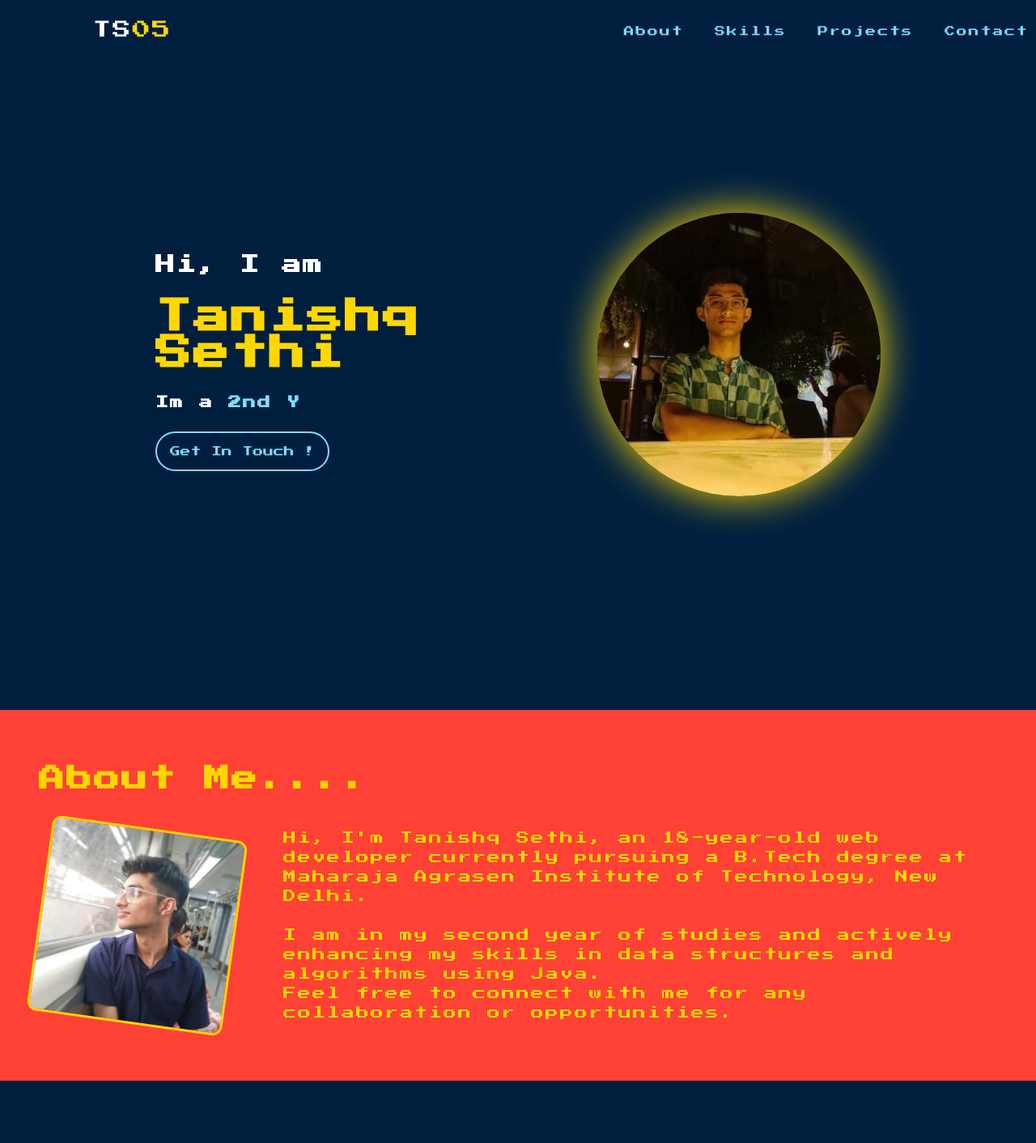
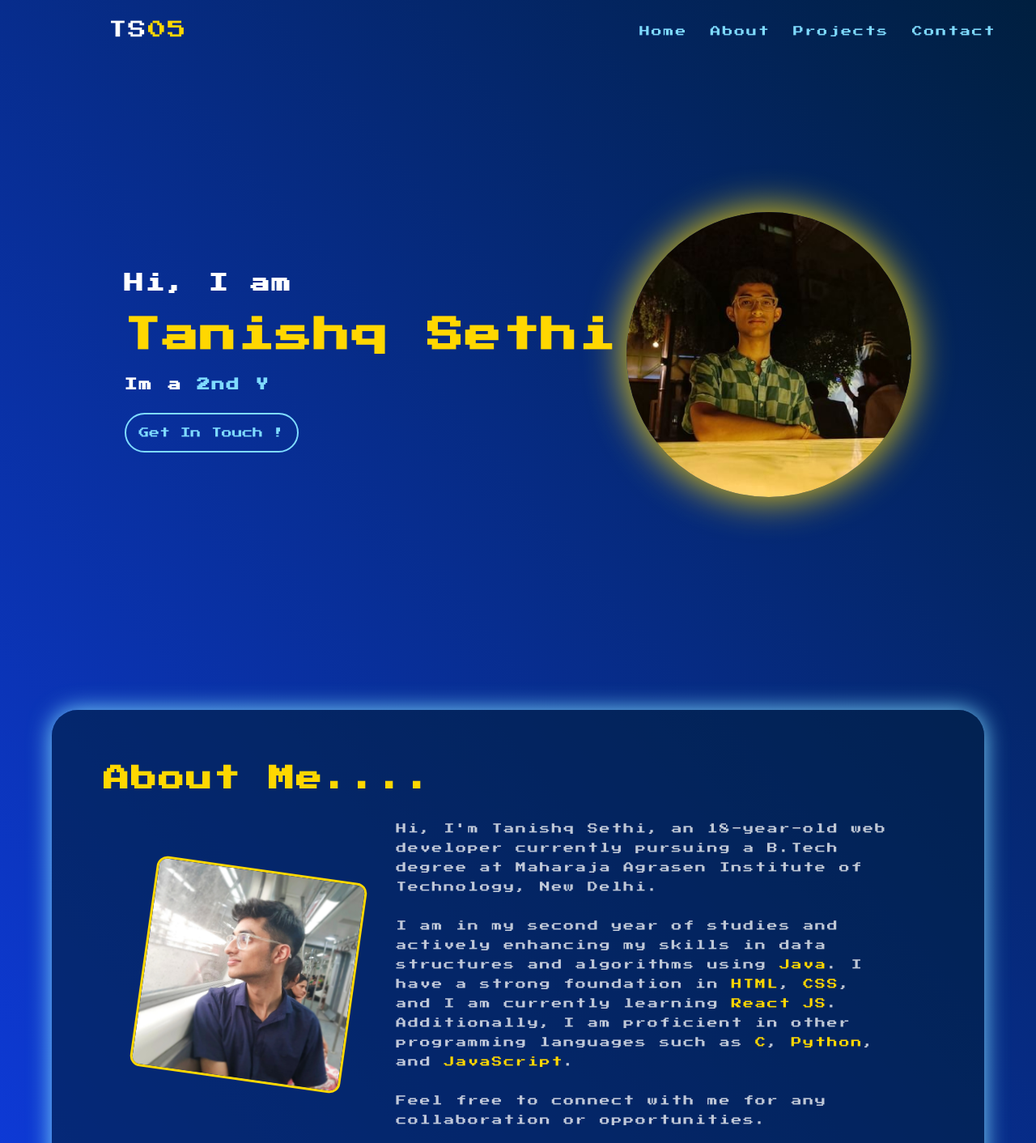
Before and after one commit to iamtanishqsethi/Portfolio, a plain HTML site: page index.html in a window 1280 px wide. Shown: the top 1412 px of the page at 81% size. Drawn offline with Linux system fonts and the light colour scheme.

Commit message:
about section update

```diff
--- a/index.html
+++ b/index.html
@@ -21,14 +21,14 @@
             </a>
             <nav>
                 <ul class="nav-items">
+                    <li><a href="#main" class="nav-item">Home</a></li>
                     <li><a href="#about" class="nav-item">About</a></li>
-                    <li><a href="#skills" class="nav-item">Skills</a></li>
                     <li><a href="#projects" class="nav-item">Projects</a></li>
                     <li><a href="#contact" class="nav-item">Contact</a></li>
                 </ul>
             </nav>
         </header>
-        <main>
+        <main id="main">
             <div class="hero-text">
                 <h2>
                     Hi, I am
@@ -49,17 +49,22 @@
             </h1>
             <div class="about-content">
                 <img src="assets/profile2.jpg" alt="profile2">
-                <p>Hi, I'm Tanishq Sethi, an 18-year-old web developer currently pursuing a B.Tech degree at
-                    Maharaja Agrasen Institute of Technology, New Delhi.
-                    <br><br>
-                    I am in my second year of studies and actively enhancing my skills in data structures and algorithms using Java.
-                    <br>
-                    Feel free to connect with me for any collaboration or opportunities.
-                </p>
+                <div class="about-text">
+                    <p>Hi, I'm Tanishq Sethi, an 18-year-old web developer currently pursuing a B.Tech degree at Maharaja Agrasen Institute of Technology, New Delhi.
+                        <br><br>
+                        I am in my second year of studies and actively enhancing my skills in data structures and algorithms using <span>Java</span>.
+                        I have a strong foundation in <span>HTML</span>, <span>CSS</span>, and I am currently learning <span>React JS</span>.
+                        Additionally, I am proficient in other programming languages such as <span>C</span>, <span>Python</span>, and <span>JavaScript</span>.
+                        <br><br>
+                        Feel free to connect with me for any collaboration or opportunities.
+                    </p>
+                </div>
 
             </div>
 
+
         </div>
+
         <div class="contact" id="contact">
             <h2 class="contact-me">Get In Touch</h2>
             <p class="contact-text">I am actively seeking new career opportunities, and my inbox is always open.
--- a/style.css
+++ b/style.css
@@ -5,7 +5,8 @@ html {
 
 body{
     font-family: 'Press Start 2P', sans-serif;
-    background-color: #001F3F;
+    background-image: linear-gradient(230deg,#001F3F, rgb(17, 64, 251));
+    /*background-color: #00488c;*/
     color: #FFD700;
     margin: 0 auto;
     letter-spacing: 2px;
@@ -52,16 +53,16 @@ header{
     width: 100%;
     display: flex;
     align-items: center;
-    justify-content: center;
-    gap: 45%;
-    padding: 0.8rem 1.5rem;
+    justify-content: space-evenly;
+    gap:35% ;
+    padding: 0.8rem 1.32rem;
     margin-top: 0;
     position: fixed;
     transition: all .3s ease-in-out;
     z-index: 10;
 }
 header.active{
-    background-color: #0058a6;
+    background-color: rgba(0, 31, 63, 0.7);
     padding: 0.4rem 1.5rem;
 }
 .logo{
@@ -76,7 +77,7 @@ ul{
     display: flex;
     align-items: center;
     justify-content: center;
-    gap: 10%;
+    gap: 8%;
 }
 a{
     text-decoration: none;
@@ -89,6 +90,7 @@ li{
     color: #7FDBFF;
     font-size: 0.8rem;
     transition: all .1s ease-in-out;
+    padding: 0;
 }
 .nav-item:hover{
     color: #FFD700;
@@ -100,8 +102,17 @@ main{
     height: 100vh;
     justify-content: space-between;
     align-items: center;
-    padding: 3% 15%;
+    padding: 3% 12%;
     color: white;
+    animation: fadeIn 1s;
+}
+@keyframes fadeIn {
+    0%{
+        opacity: 0;
+    }
+    100%{
+        opacity: 1;
+    }
 }
 .hero-head{
     color: #FFD700;
@@ -120,8 +131,8 @@ main h2{
     text-align: left;
 }
 .hero-img{
-    height: 350px;
-    width: 350px;
+    height: 22rem;
+    width: 22rem;
     border-radius: 50%;
 
     box-shadow: 0 0 50px #FFD700;
@@ -148,8 +159,13 @@ main h2{
 }
 
 .about{
-    background-color: #FF4136;
-    padding: 3rem;
+    /*background-color: #FF4136;*/
+    padding: 3rem 4rem;
+    background-color: rgba(0, 31, 63, 0.6);
+    margin: 0 auto;
+    width: 80%;
+    border-radius: 2rem;
+    box-shadow: 0 0 29px #7FDBFF;
 }
 .about-content{
     display: flex;
@@ -157,16 +173,50 @@ main h2{
     align-items: center;
     gap: 5%;
     position: relative;
-    font-size: 1rem;
     line-height: 1.5rem;
+    color: rgba(255, 255, 255, 0.75);
+}
+.about-text{
+    font-size: 0.8rem;
+    width: 60%;
 }
 .about-content img{
-    height: 20%;
-    width: 20%;
+    height: 25%;
+    width: 25%;
     border-radius:5%;
     border: 3px solid #FFD700;
     transform: rotate(8deg);
     margin: 1.4rem 0;
+}
+
+.about-content p span{
+    color: #FFD700;
+}
+.skills{
+    margin: 0 auto;
+    width: 80%;
+}
+.skillHead{
+    text-align: center;
+    font-size: 1.7rem;
+}
+
+.skillsContent{
+    padding: 1.2rem  0;
+    text-align: left;
+}
+.skillsContent h2{
+    font-size: 1.2rem;
+}
+.langList,.frontList{
+    justify-content: left;
+}
+.languages,.frontend{
+    font-size: 0.9rem;
+    color: #FFD700;
+    background-color: #FF4136;
+    padding: 1%;
+    border-radius: 10px;
 }
 
 
```
